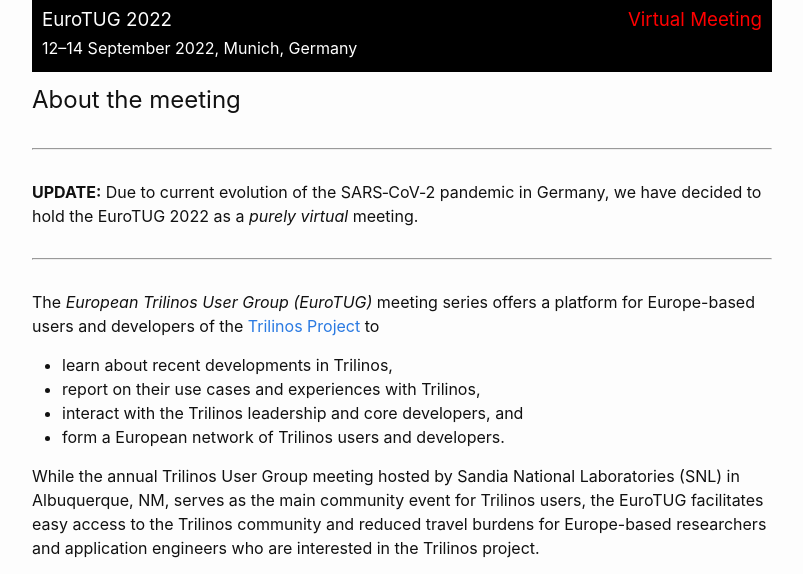
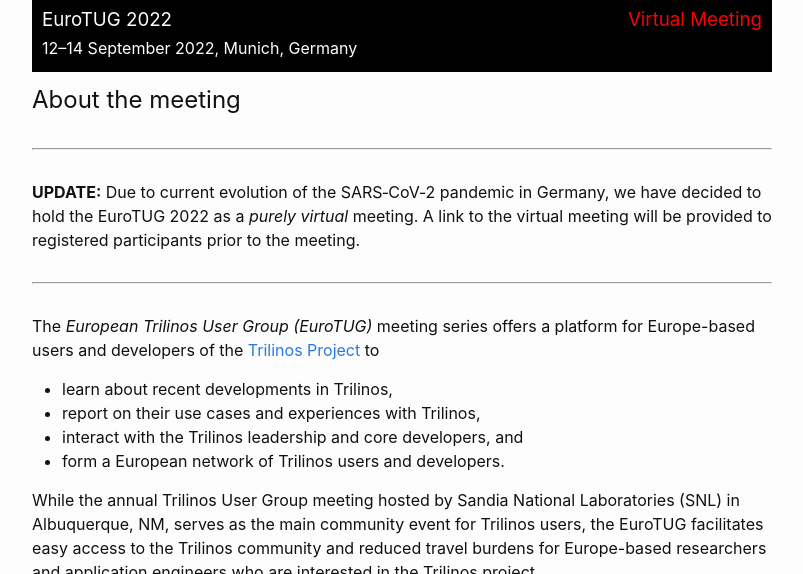
Before and after one commit to EuroTUG/eurotug.github.io, a Jekyll site: the page built from index.md, in a window 1280 px wide and 900 px high, cut to the strip 326-900 px from the top of the window. Shown: the whole strip, without its empty margins (238-1041 px from the left). Built offline with Jekyll 4.4.1, drawn with Linux system fonts in a browser that asks for light colours.

Commit message:
Add note on link to virutal meeting tool

```diff
--- a/index.md
+++ b/index.md
@@ -22,6 +22,7 @@ layout: home
 
 **UPDATE:** Due to current evolution of the SARS‑CoV‑2 pandemic in Germany,
 we have decided to hold the EuroTUG 2022 as a _purely virtual_ meeting.
+A link to the virtual meeting will be provided to registered participants prior to the meeting.
 
 ---
 
```
